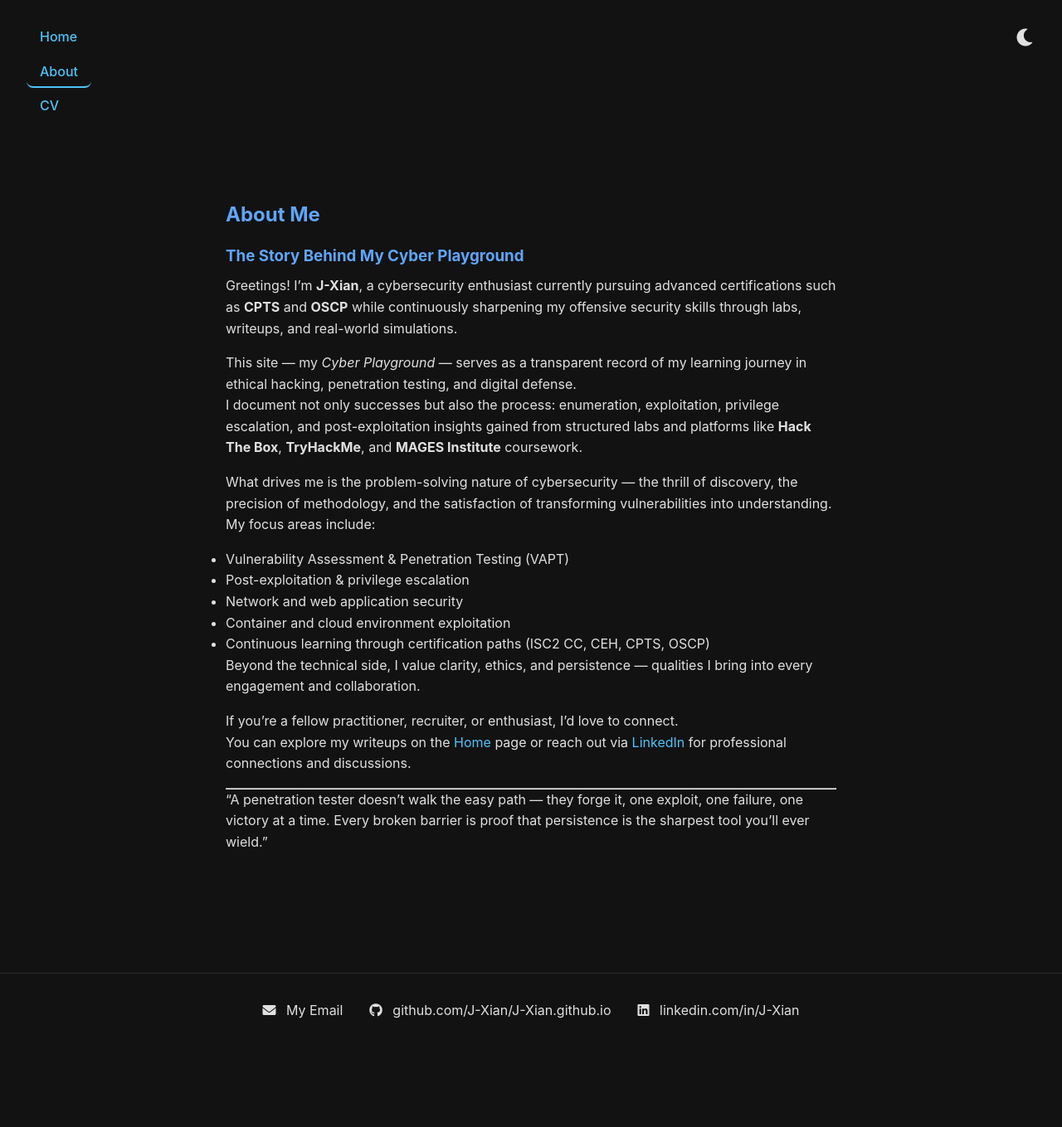
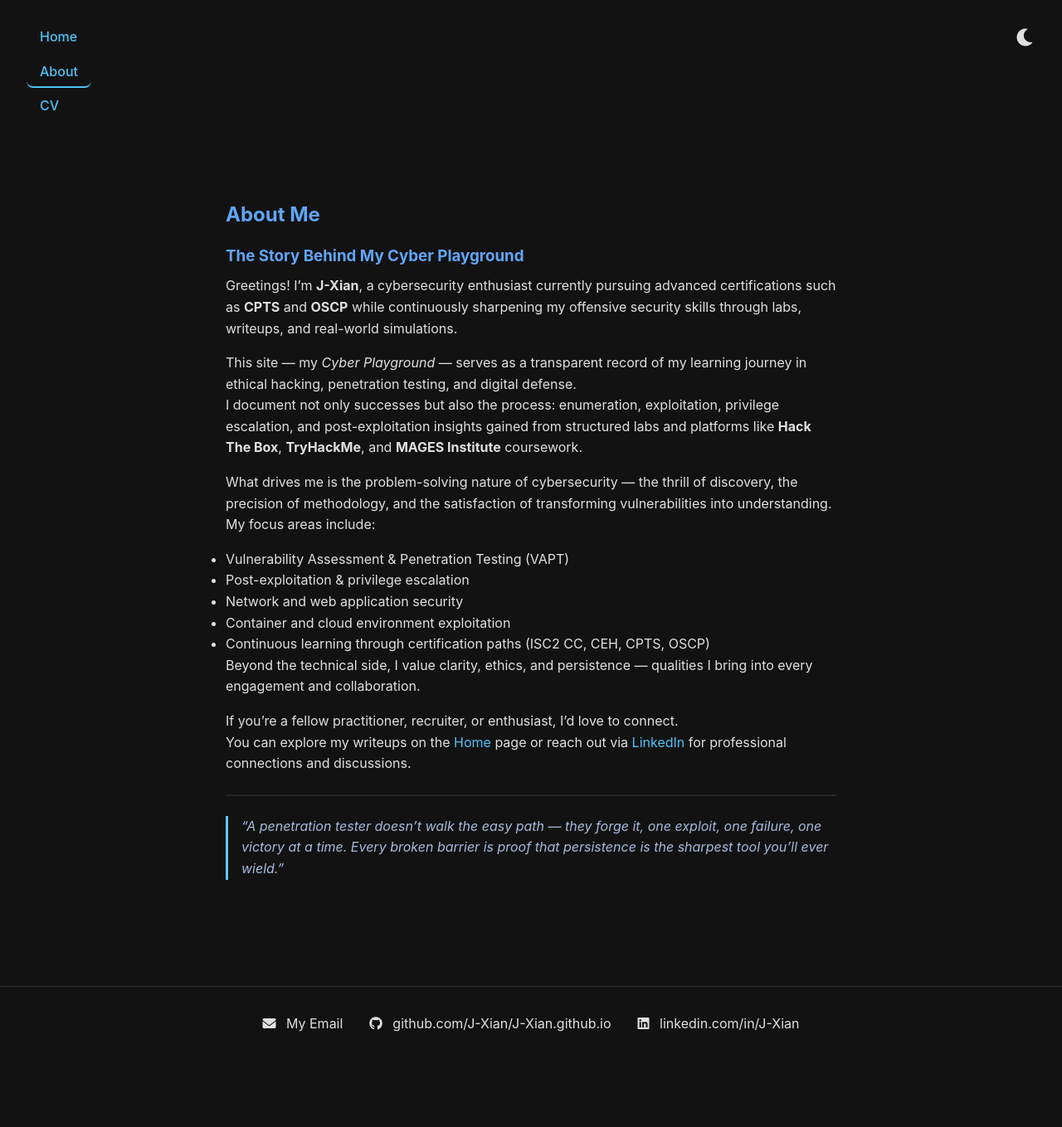
Before and after one commit to J-Xian/J-Xian.github.io, a Jekyll site: the page built from about.md, in a window 1280 px wide. Shown: the whole page at 83% size. Built offline with Jekyll 4.4.1, drawn with Linux system fonts in a browser that asks for light colours.

Commit message:
Convert quote to blockquote format
Formatted quote as a blockquote with styling.

```diff
--- a/about.md
+++ b/about.md
@@ -26,6 +26,8 @@ Beyond the technical side, I value clarity, ethics, and persistence — qualitie
 If you're a fellow practitioner, recruiter, or enthusiast, I’d love to connect.
 You can explore my writeups on the [Home](/) page or reach out via [LinkedIn](https://linkedin.com/in/j-xian-ching) for professional connections and discussions.
 
----
+<hr style="border-color: rgba(255,255,255,0.1); margin: 1.5rem 0;">
 
-> “A penetration tester doesn’t walk the easy path — they forge it, one exploit, one failure, one victory at a time. Every broken barrier is proof that persistence is the sharpest tool you’ll ever wield.”
+<blockquote style="font-style: italic; color: #a5bbdd; border-left: 3px solid #5cc8ff; padding-left: 1rem;">
+  “A penetration tester doesn’t walk the easy path — they forge it, one exploit, one failure, one victory at a time. Every broken barrier is proof that persistence is the sharpest tool you’ll ever wield.”
+</blockquote>
```
